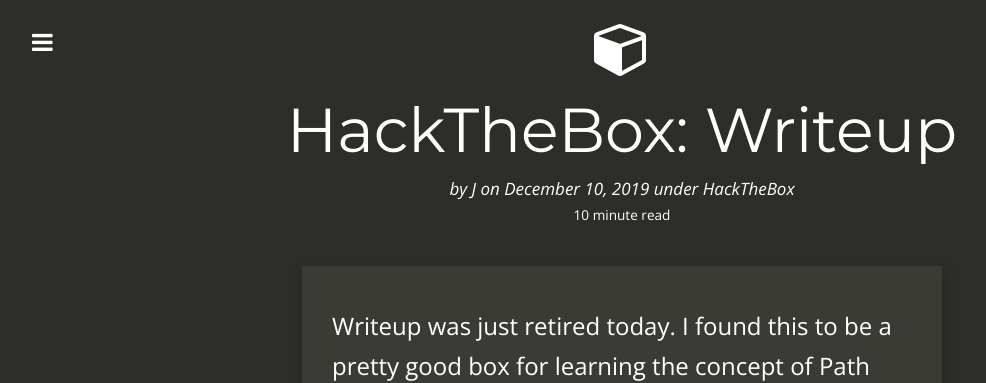
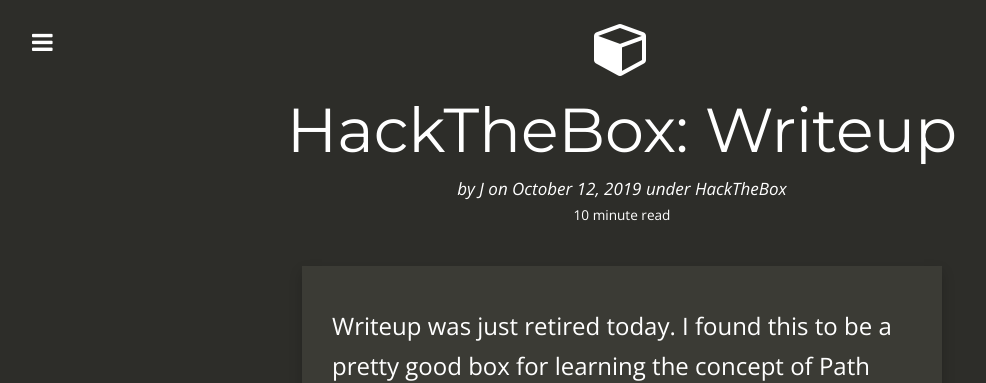
Before and after one commit to Dreamscent/Dreamscent.github.io, a Jekyll site: the page built from _posts/2019-10-12-HTB-Writeup.md, in a window 1280 px wide and 900 px high. Shown: the top 383 px of the window, without its empty margins (18-1004 px from the left). Built offline with Jekyll 4.4.1, drawn with Linux system fonts in a browser that asks for light colours; nearby versions of some CDN libraries; some of the changed lines change nothing that is shown.

Commit message:
Update 2019-10-12-HTB-Writeup.md

```diff
--- a/_posts/2019-10-12-HTB-Writeup.md
+++ b/_posts/2019-10-12-HTB-Writeup.md
@@ -1,9 +1,9 @@
 ---
 layout:     post
 title:      "HackTheBox: Writeup"
-date:       2019-12-10 00:00:00
+date:       2019-10-12 00:00:00
 author:     J
-summary:    Stfu and listen
+summary:    Get Hijacked
 categories: HackTheBox
 thumbnail:  cube
 tags:
```
